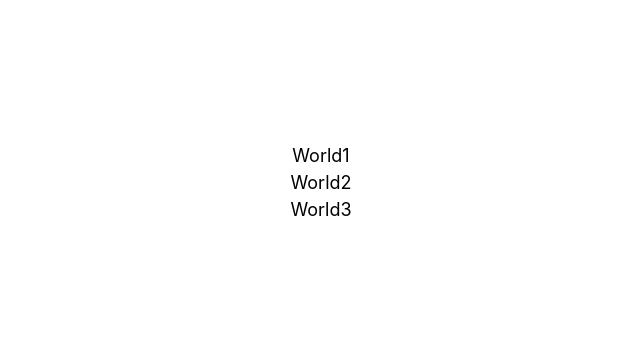
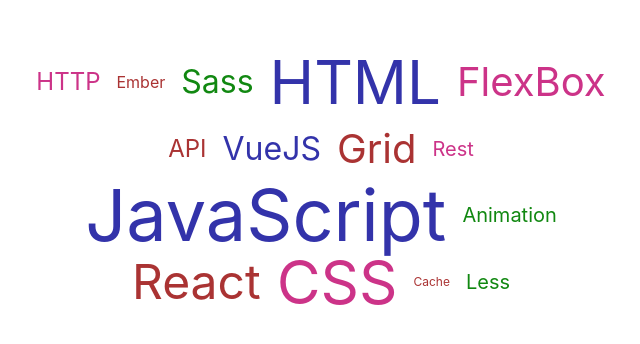
Before and after one commit to jydoskey/tailwindcss, a Nuxt app: page / in a window 1280 px wide. Shown: the part 218-562 px from the top of the page, without its empty margins (319-959 px from the left). Built offline with nearby package versions, Linux system fonts and the light colour scheme.

Commit message:
text cloud

```diff
--- a/components/TextCloud.vue
+++ b/components/TextCloud.vue
@@ -1,15 +1,153 @@
 <template>
   <div class="textcloud">
-    <ul class="text-black-200 text-lg">
-      <li><a href="/tag/word1" data-weight="3">World1</a></li>
-      <li><a href="/tag/word2" data-weight="7">World2</a></li>
-      <li><a href="/tag/word3" data-weight="4">World3</a></li>
+    <ul class="cloud" role="navigation" aria-label="Webdev word cloud">
+      <li><a data-weight="4" href="#">HTTP</a></li>
+      <li><a data-weight="2" href="#">Ember</a></li>
+      <li><a data-weight="5" href="#">Sass</a></li>
+      <li><a data-weight="8" href="#">HTML</a></li>
+      <li><a data-weight="6" href="#">FlexBox</a></li>
+      <li><a data-weight="4" href="#">API</a></li>
+      <li><a data-weight="5" href="#">VueJS</a></li>
+      <li><a data-weight="6" href="#">Grid</a></li>
+      <li><a data-weight="3" href="#">Rest</a></li>
+      <li><a data-weight="9" href="#">JavaScript</a></li>
+      <li><a data-weight="3" href="#">Animation</a></li>
+      <li><a data-weight="7" href="#">React</a></li>
+      <li><a data-weight="8" href="#">CSS</a></li>
+      <li><a data-weight="1" href="#">Cache</a></li>
+      <li><a data-weight="3" href="#">Less</a></li>
     </ul>
   </div>
 </template>
 
 <script>
-export default {
+  export default {
 
-}
+  }
+
 </script>
+
+<style lang="scss" scoped>
+  html,
+  body {
+    height: 100vh;
+    width: 100vw;
+    margin: 0;
+    padding: 0;
+    display: flex;
+    align-items: center;
+    justify-content: center;
+  }
+
+  ul.cloud {
+    list-style: none;
+    padding-left: 0;
+    display: flex;
+    flex-wrap: wrap;
+    align-items: center;
+    justify-content: center;
+    line-height: 2.75rem;
+    width: 600px;
+  }
+
+  ul.cloud a {
+    /*
+  Not supported by any browser at the moment :(
+  --size: attr(data-weight number);
+  */
+    --size: 4;
+    --color: #a33;
+    color: var(--color);
+    font-size: calc(var(--size) * 0.25rem + 0.5rem);
+    display: block;
+    padding: 0.7rem 0.5rem;
+    position: relative;
+    text-decoration: none;
+    /*
+  For different tones of a single color
+  opacity: calc((15 - (9 - var(--size))) / 15);
+  */
+  }
+
+  ul.cloud a[data-weight="1"] {
+    --size: 1;
+  }
+
+  ul.cloud a[data-weight="2"] {
+    --size: 2;
+  }
+
+  ul.cloud a[data-weight="3"] {
+    --size: 3;
+  }
+
+  ul.cloud a[data-weight="4"] {
+    --size: 4;
+  }
+
+  ul.cloud a[data-weight="5"] {
+    --size: 6;
+  }
+
+  ul.cloud a[data-weight="6"] {
+    --size: 8;
+  }
+
+  ul.cloud a[data-weight="7"] {
+    --size: 10;
+  }
+
+  ul.cloud a[data-weight="8"] {
+    --size: 13;
+  }
+
+  ul.cloud a[data-weight="9"] {
+    --size: 16;
+  }
+
+  ul[data-show-value] a::after {
+    content: " ("attr(data-weight) ")";
+    font-size: 1rem;
+  }
+
+  ul.cloud li:nth-child(2n+1) a {
+    --color: #181;
+  }
+
+  ul.cloud li:nth-child(3n+1) a {
+    --color: #33a;
+  }
+
+  ul.cloud li:nth-child(4n+1) a {
+    --color: #c38;
+  }
+
+  ul.cloud a:focus {
+    outline: 1px dashed;
+  }
+
+  ul.cloud a::before {
+    content: "";
+    position: absolute;
+    top: 0;
+    left: 50%;
+    width: 0;
+    height: 100%;
+    background: var(--color);
+    transform: translate(-50%, 0);
+    opacity: 0.15;
+    transition: width 0.25s;
+  }
+
+  ul.cloud a:focus::before,
+  ul.cloud a:hover::before {
+    width: 100%;
+  }
+
+  @media (prefers-reduced-motion) {
+    ul.cloud * {
+      transition: none !important;
+    }
+  }
+
+</style>
```
